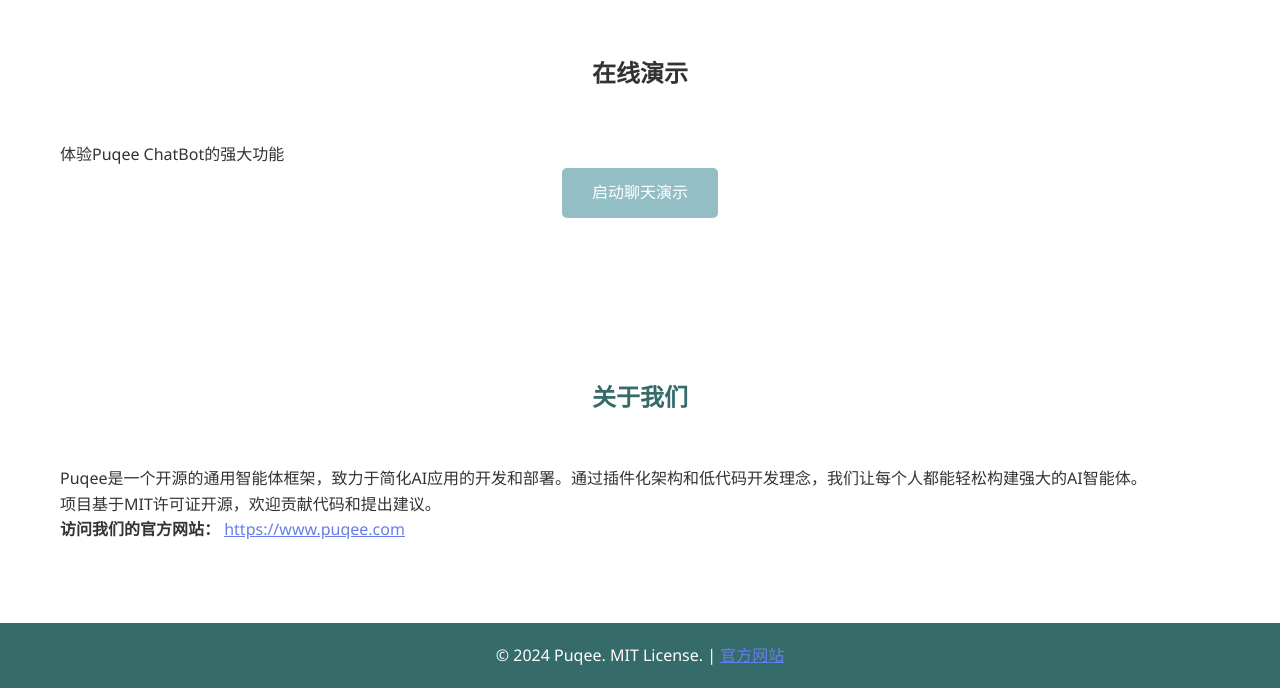
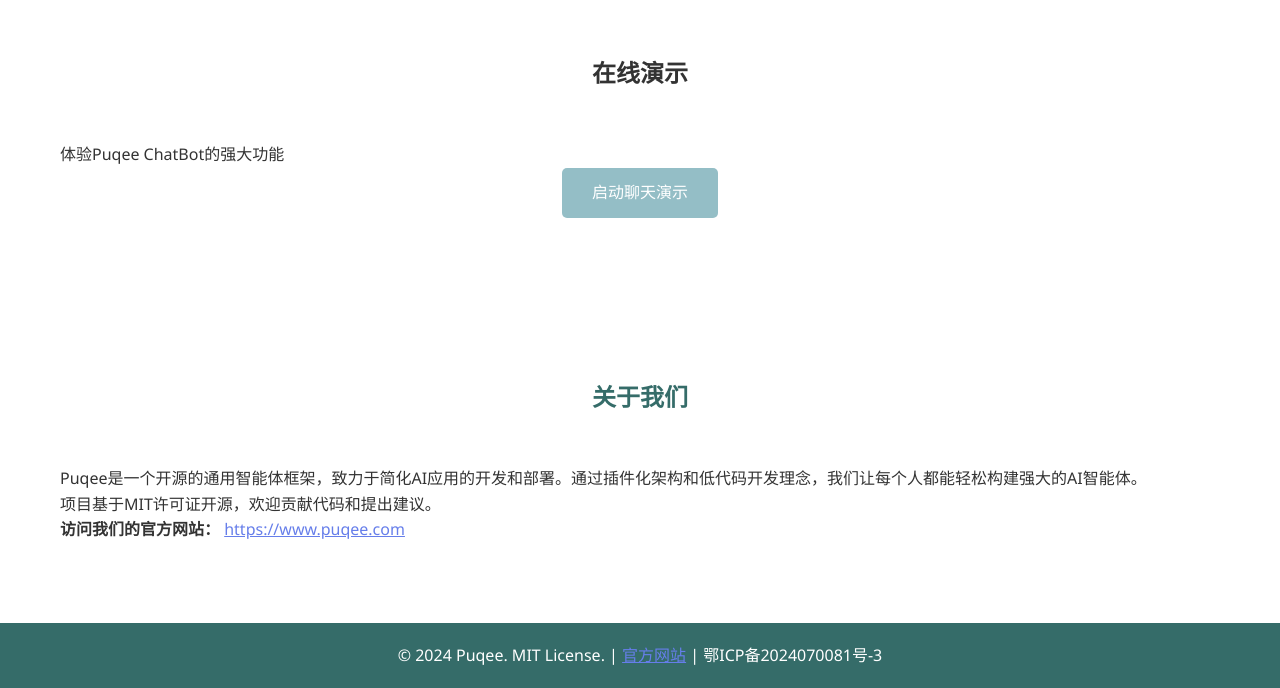
Before and after one commit to fuhuiwu/puqee, a plain HTML site: page web/site/index.html in a window 1280 px wide. Shown: the part 2084-2772 px from the top of the page. Drawn offline with Linux system fonts and the light colour scheme.

Commit message:
Add ICP filing number 鄂ICP备2024070081号-3 to website footer

```diff
--- a/web/site/index.html
+++ b/web/site/index.html
@@ -266,7 +266,7 @@
 
     <footer>
         <div class="container">
-            <p>&copy; 2024 Puqee. MIT License. | <a href="https://www.puqee.com" target="_blank" style="color: #667eea;">官方网站</a></p>
+            <p>&copy; 2024 Puqee. MIT License. | <a href="https://www.puqee.com" target="_blank" style="color: #667eea;">官方网站</a> | 鄂ICP备2024070081号-3</p>
         </div>
     </footer>
 
```
